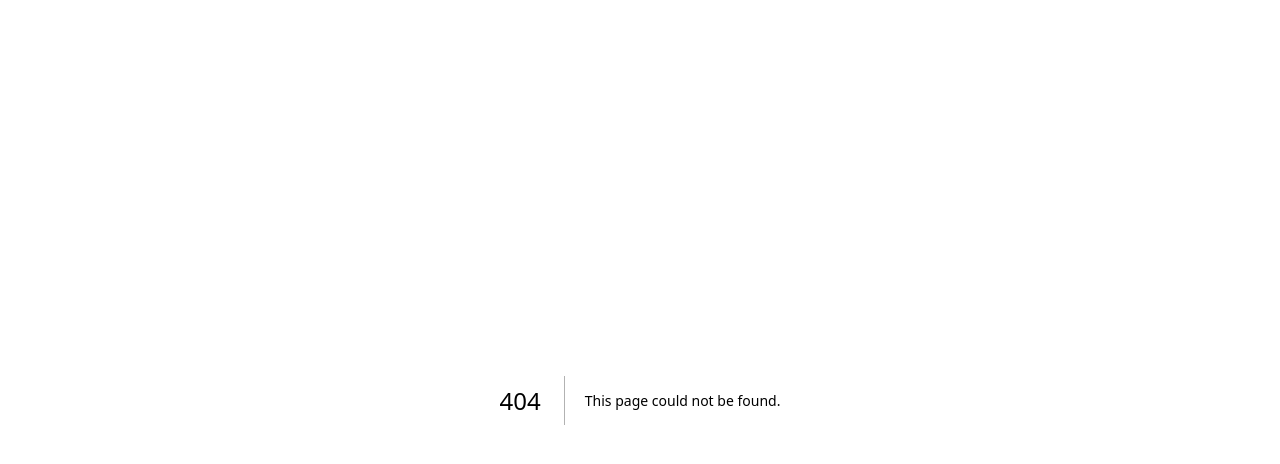
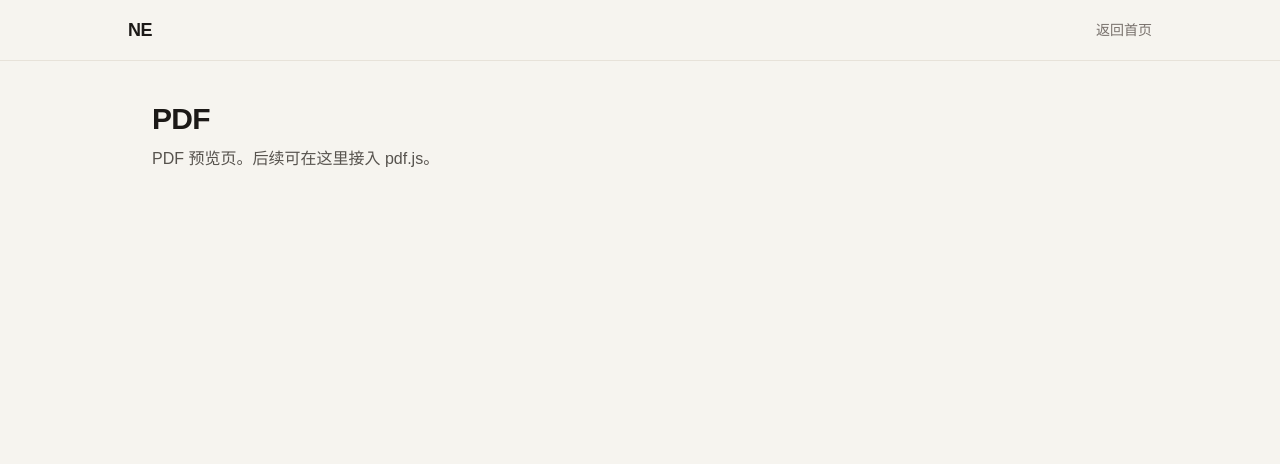
Before and after one commit to dianyu-luo/dian_english, a Next.js app: page /pdf in a window 1280 px wide. Before the commit this address had no page. Shown: the top 464 px of the page. Built offline with nearby package versions, Linux system fonts and the light colour scheme.

Commit message:
跳转页面

```diff
--- a/app/page.tsx
+++ b/app/page.tsx
@@ -16,12 +16,20 @@ export default function Home() {
           <p className="max-w-xl text-base leading-7 text-[#57534e]">
             欢迎回来。这里是项目首页，后续可以把用户、数据和常用操作接到这里。
           </p>
-          <Link
-            href="/test"
-            className="inline-block mt-4 border border-[#d6d3d1] bg-[#faf8f4] px-4 py-2 text-sm font-medium hover:bg-[#f0ebe3]"
-          >
-            测试
-          </Link>
+          <div className="mt-4 flex flex-wrap gap-3">
+            <Link
+              href="/test"
+              className="inline-block border border-[#d6d3d1] bg-[#faf8f4] px-4 py-2 text-sm font-medium hover:bg-[#f0ebe3]"
+            >
+              测试
+            </Link>
+            <Link
+              href="/pdf"
+              className="inline-block border border-[#d6d3d1] bg-[#faf8f4] px-4 py-2 text-sm font-medium hover:bg-[#f0ebe3]"
+            >
+              pdf
+            </Link>
+          </div>
         </section>
 
         <section className="mt-10 grid gap-6 sm:grid-cols-3">
--- /dev/null
+++ b/app/pdf/page.tsx
@@ -0,0 +1,25 @@
+import Link from "next/link";
+
+export default function PdfPage() {
+  return (
+    <div className="min-h-screen bg-[#f6f4ef] text-[#1c1917]">
+      <header className="border-b border-[#e7e2d9] bg-[#faf8f4]/px-6 py-4">
+        <div className="mx-auto flex w-full max-w-5xl items-center justify-between">
+          <p className="text-lg font-semibold tracking-tight">NE</p>
+          <Link href="/" className="text-sm text-[#78716c] hover:text-[#1c1917]">
+            返回首页
+          </Link>
+        </div>
+      </header>
+
+      <main className="mx-auto w-full max-w-5xl px-6 py-10">
+        <section className="space-y-2">
+          <h1 className="text-3xl font-semibold tracking-tight">PDF</h1>
+          <p className="max-w-xl text-base leading-7 text-[#57534e]">
+            PDF 预览页。后续可在这里接入 pdf.js。
+          </p>
+        </section>
+      </main>
+    </div>
+  );
+}
```
